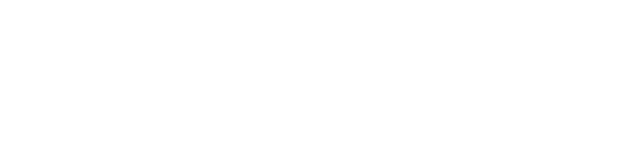
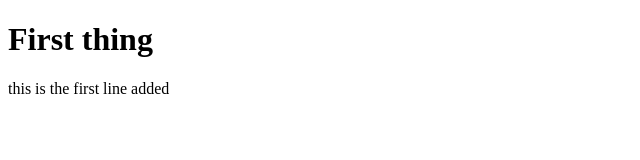
Before and after one commit to kcruzvm/my-git-course, a plain HTML site: page index.html in a window 1280 px wide. Shown: the whole page, without its empty margins (0-640 px from the left). Drawn offline with Linux system fonts and the light colour scheme.

Commit message:
changed the index file

```diff
--- a/index.html
+++ b/index.html
@@ -7,6 +7,7 @@
     <title>Document</title>
 </head>
 <body>
-
+    <h1>First thing</h1>
+    <p>this is the first line added</p>
 </body>
 </html>
```
